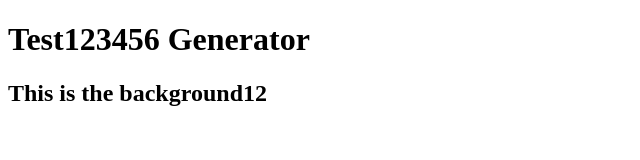
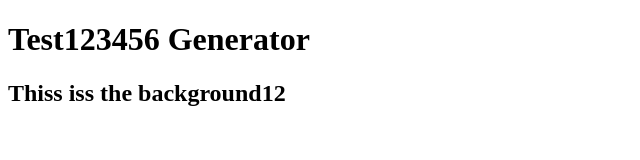
Before and after one commit to S0nny123/background-generator, a plain HTML site: page index.html in a window 1280 px wide. Shown: the whole page, without its empty margins (0-640 px from the left). Drawn offline with Linux system fonts and the light colour scheme.

Commit message:
Test Files

```diff
--- a/index.html
+++ b/index.html
@@ -7,6 +7,6 @@
 	</head>
 	<body>
 		<h1>Test123456 Generator</h1>
-		<h2>This is the background12</h2>
+		<h2>Thiss iss the background12</h2>
 	</body>
 </html>
```
Also changed, not shown: script.js (deleted), style.css (deleted).
